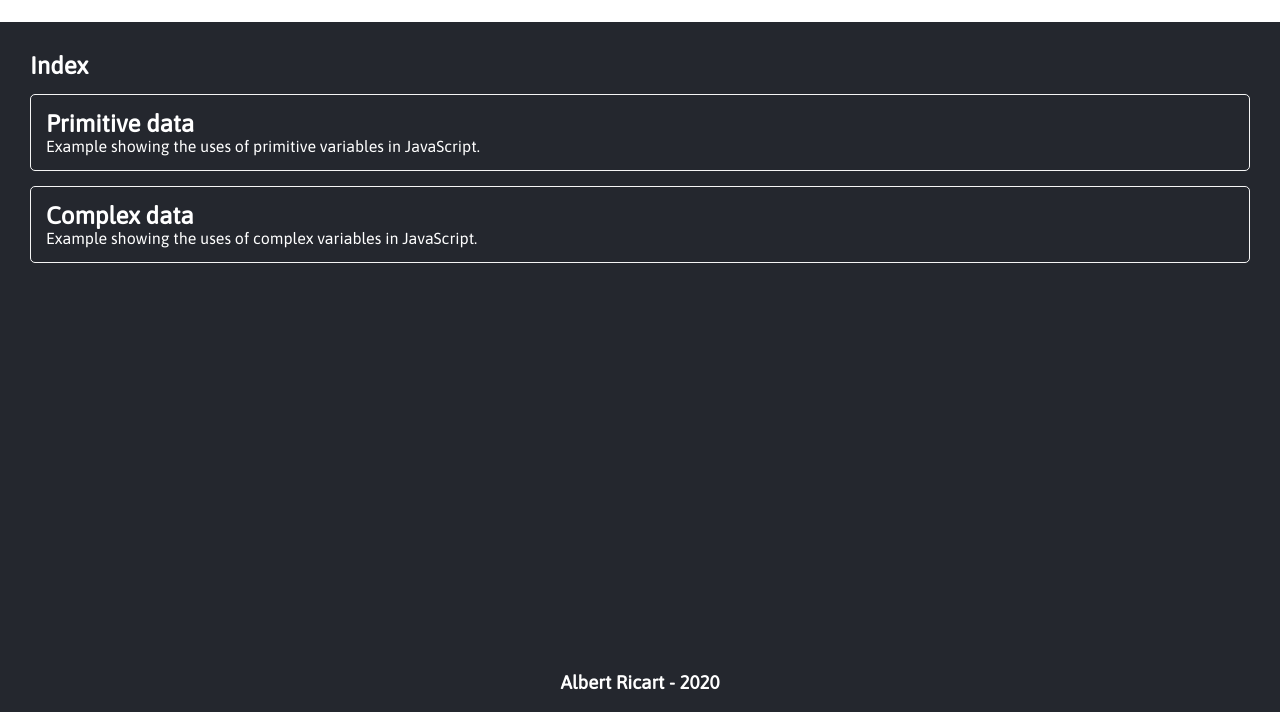
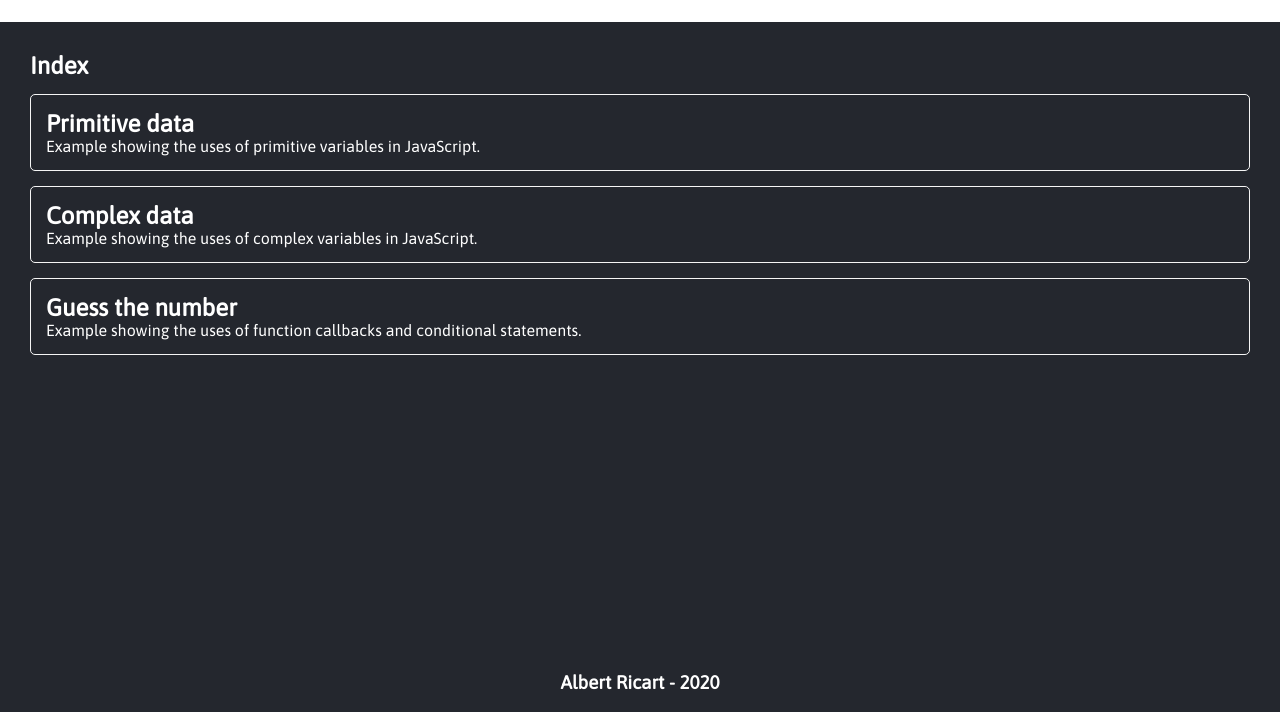
Before and after one commit to albertricart/albertricart.github.io, a plain HTML site: page index.html in a window 1280 px wide. Shown: the part 88-800 px from the top of the page. Drawn offline with Linux system fonts and the light colour scheme.

Commit message:
guess the number added

```diff
--- a/index.html
+++ b/index.html
@@ -43,6 +43,13 @@
         </div>
       </a>
 
+      <a href="https://jsfiddle.net/albertricart/s61m9o05/55/">
+        <div class="js_item" id="complex_data">
+          <h2>Guess the number</h2>
+          <p>Example showing the uses of function callbacks and conditional statements.</p>
+        </div>
+      </a>
+
     </div>
   </body>
   <footer>
```
